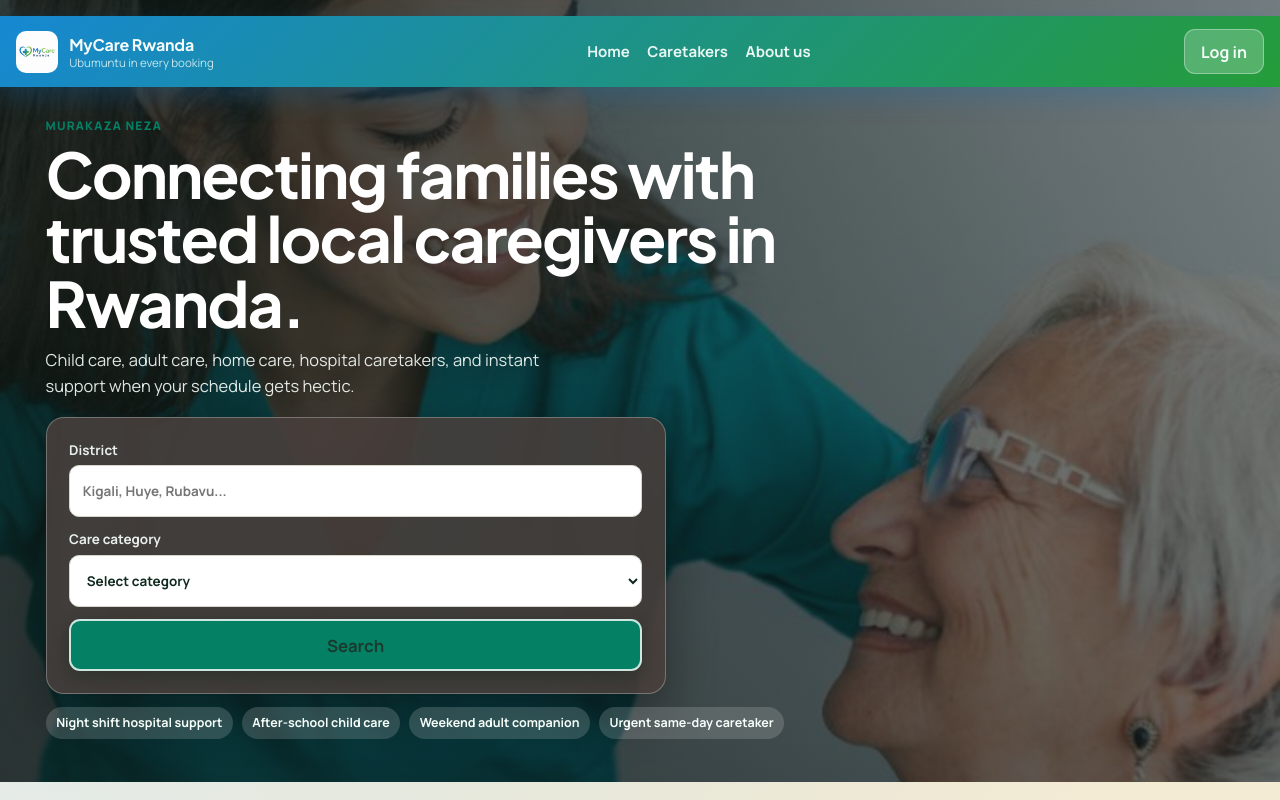
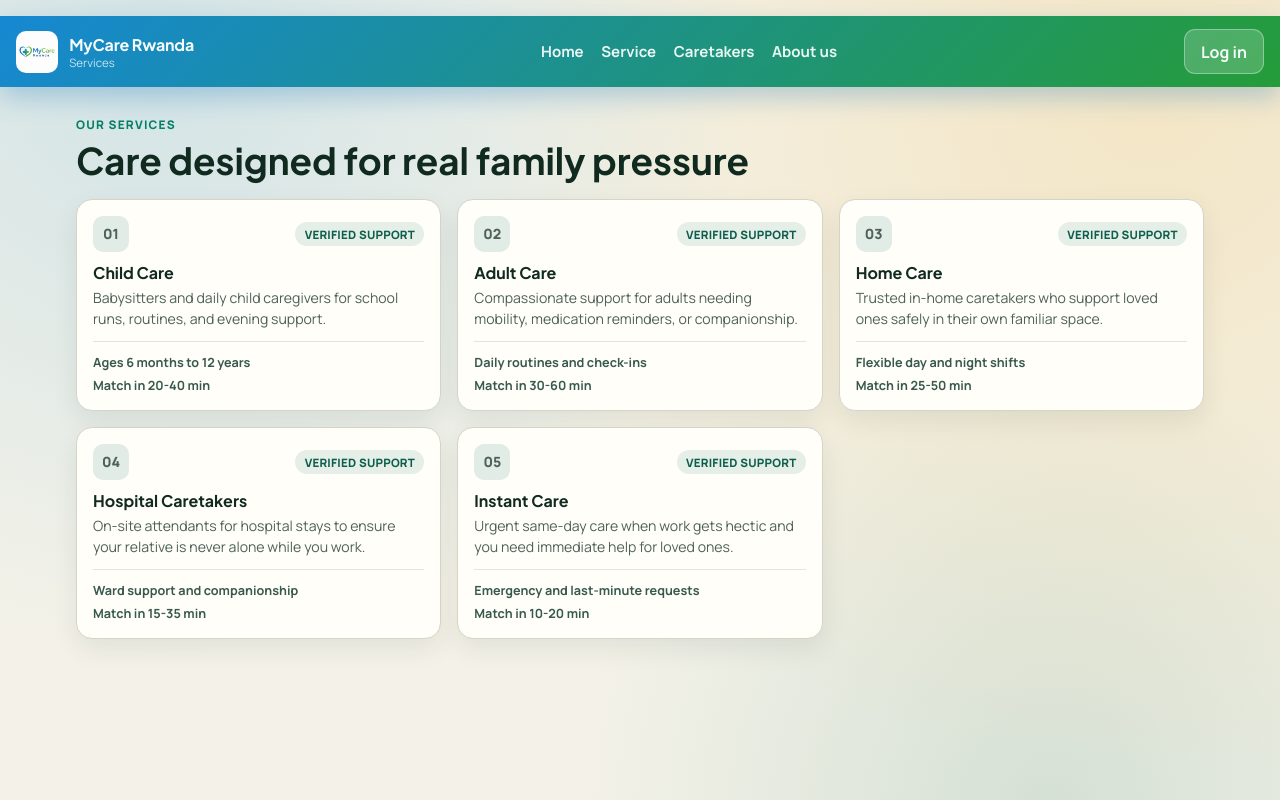
Before and after one commit to RWEMAREMY/MyCareRwanda, a React (Vite) app in the folder client/: page /service in a window 1280 px wide. Before the commit this address led to /. Shown: the top 800 px of the page. Built offline with nearby package versions, Linux system fonts and the light colour scheme.

Commit message:
added services page

```diff
--- a/client/src/App.tsx
+++ b/client/src/App.tsx
@@ -4,6 +4,7 @@ import HomePage from './pages/HomePage'
 import DashboardPage from './pages/dashboard'
 import CaretakersPage from './pages/CaretakersPage'
 import AboutUsPage from './pages/AboutUsPage'
+import ServicePage from './pages/ServicePage'
 import AdminRoleManagementPage from './pages/AdminRoleManagementPage'
 import ChangePasswordPage from './pages/ChangePasswordPage'
 import ForgotPasswordPage from './pages/ForgotPasswordPage'
@@ -18,6 +19,8 @@ function App() {
       <Route path="/dashboard/admin-role-management" element={<AdminRoleManagementPage />} />
       <Route path="/dashboard/security/change-password" element={<ChangePasswordPage />} />
       <Route path="/caretakers" element={<CaretakersPage />} />
+      <Route path="/service" element={<ServicePage />} />
+      <Route path="/services" element={<ServicePage />} />
       <Route path="/about" element={<AboutUsPage />} />
       <Route path="/about-us" element={<AboutUsPage />} />
       <Route path="*" element={<Navigate to="/" replace />} />
--- a/client/src/components/SiteHeader.tsx
+++ b/client/src/components/SiteHeader.tsx
@@ -51,6 +51,7 @@ function SiteHeader({
         </button>
         <nav id="primary-nav" className="nav-links" aria-label="Primary">
           <Link to="/" onClick={() => setIsMobileMenuOpen(false)}>Home</Link>
+          <Link to="/service" onClick={() => setIsMobileMenuOpen(false)}>Service</Link>
           <Link to="/caretakers" onClick={() => setIsMobileMenuOpen(false)}>Caretakers</Link>
           <Link to="/about" onClick={() => setIsMobileMenuOpen(false)}>About us</Link>
         </nav>
--- a/client/src/index.css
+++ b/client/src/index.css
@@ -760,6 +760,60 @@ body {
   color: var(--muted);
   line-height: 1.45;
   font-size: 0.88rem;
+}
+
+.service-page-section {
+  margin-top: 1.8rem;
+}
+
+.service-page-grid {
+  grid-template-columns: repeat(3, minmax(0, 1fr));
+  gap: 1rem;
+}
+
+.service-page-card {
+  padding: 1rem;
+  border-radius: 16px;
+  box-shadow: 0 10px 26px rgba(14, 40, 30, 0.08);
+}
+
+.service-page-card:hover {
+  transform: translateY(-4px);
+  border-color: rgba(22, 115, 95, 0.5);
+  box-shadow: 0 14px 30px rgba(14, 40, 30, 0.14);
+}
+
+.service-page-card-top {
+  display: flex;
+  align-items: center;
+  justify-content: space-between;
+}
+
+.service-page-chip {
+  display: inline-flex;
+  align-items: center;
+  border-radius: 999px;
+  background: rgba(22, 115, 95, 0.11);
+  color: var(--green-strong);
+  padding: 0.28rem 0.58rem;
+  font-size: 0.72rem;
+  font-weight: 800;
+  letter-spacing: 0.02em;
+  text-transform: uppercase;
+}
+
+.service-page-meta {
+  display: grid;
+  gap: 0.4rem;
+  margin-top: 0.75rem;
+  padding-top: 0.72rem;
+  border-top: 1px solid rgba(16, 42, 31, 0.12);
+}
+
+.service-page-meta span {
+  font-size: 0.79rem;
+  color: #38594d;
+  font-weight: 700;
 }
 
 .urgency {
--- /dev/null
+++ b/client/src/pages/ServicePage.tsx
@@ -0,0 +1,82 @@
+import SiteHeader from '../components/SiteHeader'
+import SiteFooter from '../components/SiteFooter'
+
+const services = [
+  {
+    title: 'Child Care',
+    description:
+      'Babysitters and daily child caregivers for school runs, routines, and evening support.',
+    icon: '01',
+    support: 'Ages 6 months to 12 years',
+    responseTime: 'Match in 20-40 min',
+  },
+  {
+    title: 'Adult Care',
+    description:
+      'Compassionate support for adults needing mobility, medication reminders, or companionship.',
+    icon: '02',
+    support: 'Daily routines and check-ins',
+    responseTime: 'Match in 30-60 min',
+  },
+  {
+    title: 'Home Care',
+    description:
+      'Trusted in-home caretakers who support loved ones safely in their own familiar space.',
+    icon: '03',
+    support: 'Flexible day and night shifts',
+    responseTime: 'Match in 25-50 min',
+  },
+  {
+    title: 'Hospital Caretakers',
+    description:
+      'On-site attendants for hospital stays to ensure your relative is never alone while you work.',
+    icon: '04',
+    support: 'Ward support and companionship',
+    responseTime: 'Match in 15-35 min',
+  },
+  {
+    title: 'Instant Care',
+    description:
+      'Urgent same-day care when work gets hectic and you need immediate help for loved ones.',
+    icon: '05',
+    support: 'Emergency and last-minute requests',
+    responseTime: 'Match in 10-20 min',
+  },
+]
+
+function ServicePage() {
+  return (
+    <div className="page auth-page">
+      <main className="auth-page-main">
+        <SiteHeader subtitle="Services" loginButtonClassName="btn btn-outline" />
+
+        <section className="section services service-page-section">
+          <div className="section-head">
+            <p className="eyebrow">Our services</p>
+            <h2>Care designed for real family pressure</h2>
+          </div>
+
+          <div className="service-grid service-page-grid">
+            {services.map((service) => (
+              <article key={service.title} className="service-card service-page-card">
+                <div className="service-page-card-top">
+                  <p className="service-icon">{service.icon}</p>
+                  <span className="service-page-chip">Verified support</span>
+                </div>
+                <h3>{service.title}</h3>
+                <p>{service.description}</p>
+                <div className="service-page-meta">
+                  <span>{service.support}</span>
+                  <span>{service.responseTime}</span>
+                </div>
+              </article>
+            ))}
+          </div>
+        </section>
+      </main>
+      <SiteFooter />
+    </div>
+  )
+}
+
+export default ServicePage
```
